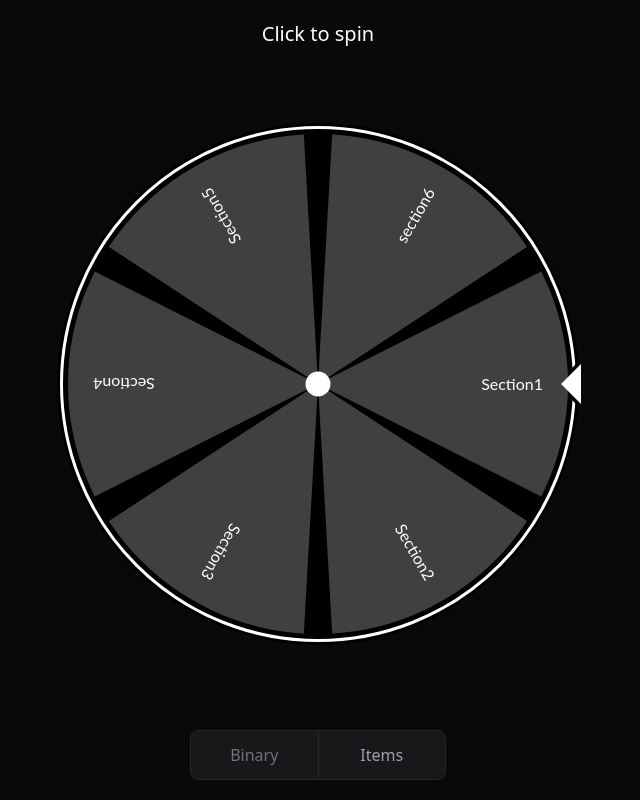
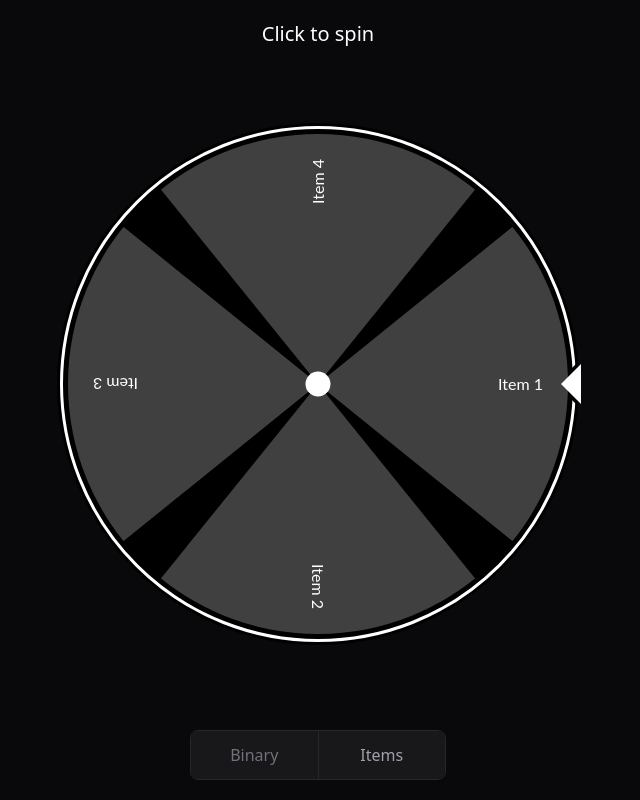
Before and after one commit to AlexeySazonov31/choice-react, a React (Vite) app: page /spinner in a window 1280 px wide. Shown: the whole page, without its empty margins (322-962 px from the left). Built offline with nearby package versions, Linux system fonts and the light colour scheme.

Commit message:
add and edit custom items

```diff
--- a/src/Pages/Spinner/index.tsx
+++ b/src/Pages/Spinner/index.tsx
@@ -6,24 +6,27 @@ declare module "react" {
   }
 }
 
-const items = [
-  "Section1",
-  "Section2",
-  "Section3",
-  "Section4",
-  "Section5",
-  "section6",
-];
+const initialTextareaValue = "Item 1\nItem 2\nItem 3\nItem 4";
 const spinDuration = 8;
 
+import { useOutletContext } from "react-router-dom";
 import { usePrevious } from "../../hooks";
 import "./spinner.css";
-import React, { useState } from "react";
+import React, { Dispatch, useState } from "react";
 
 export function Spinner() {
   const [selectedItem, setSelectedItem] = useState<null | number>(null);
   const [isSpinning, setIsSpinning] = useState<boolean>(false);
+  const [textareaValue, setTextareaValue] =
+    useState<string>(initialTextareaValue);
   const prevSelectedItem = usePrevious(selectedItem);
+
+  const items = textareaValue.split("\n").filter(str => /\w+/.test(str));
+
+  const [showModalSpinnerOpt, setShowModalSpinnerOpt]: [
+    boolean,
+    Dispatch<boolean>,
+  ] = useOutletContext();
 
   const selectItem = () => {
     if (items.length === 0 || isSpinning === true) {
@@ -40,8 +43,8 @@ export function Spinner() {
       setIsSpinning(true);
 
       setTimeout(() => {
-          setIsSpinning(false);
-      }, spinDuration * 1000 );
+        setIsSpinning(false);
+      }, spinDuration * 1000);
 
       // TODO winner modal
       setTimeout(() => {
@@ -53,10 +56,11 @@ export function Spinner() {
   const wheelVars = {
     "--nb-item": items.length,
     "--selected-item": selectedItem,
-    "--initial-item": prevSelectedItem ? prevSelectedItem : 0
+    "--initial-item": prevSelectedItem ? prevSelectedItem : 0,
   } as React.CSSProperties;
 
-  const spinningCssClass = selectedItem === null ? "" : isSpinning ? "spinning" : "preview";
+  const spinningCssClass =
+    selectedItem === null ? "" : isSpinning ? "spinning" : "preview";
 
   const cssProperties = {
     "--spinning-duration": `${spinDuration}s`,
@@ -73,11 +77,66 @@ export function Spinner() {
   return (
     <>
       <div
+        data-active={showModalSpinnerOpt}
+        className="invisible data-[active=true]:visible opacity-0 data-[active=true]:opacity-100 transition-opacity"
+      >
+        <div
+          data-active={showModalSpinnerOpt}
+          className="fixed inset-0 z-50 flex items-center justify-center"
+          onClick={() => setShowModalSpinnerOpt(false)}
+        >
+          <div
+            className="relative mx-auto my-6 w-11/12 sm:w-3/4 md:w-2/3 max-w-xl"
+            onClick={(e) => e.stopPropagation()}
+          >
+            {/*content*/}
+            <div className="relative flex w-full flex-col rounded-lg border border-zinc-800 bg-zinc-900 shadow-lg outline-none focus:outline-none">
+              {/*header*/}
+              <div className="flex items-center justify-between rounded-t border-b border-solid border-zinc-800 p-5">
+                <h3 className="text-2xl font-semibold text-zinc-100">
+                  Select options
+                </h3>
+                <button
+                  className="float-right ml-auto border-0 bg-transparent p-1 text-3xl font-semibold leading-none text-white opacity-50 transition-opacity hover:opacity-80"
+                  onClick={() => setShowModalSpinnerOpt(false)}
+                >
+                  <span className="block h-auto w-auto bg-transparent fill-white text-2xl text-white outline-none focus:outline-none">
+                    &#x2715;
+                  </span>
+                </button>
+              </div>
+              {/*body*/}
+              <div className="p-6 text-zinc-100">
+                <textarea
+                  className="max-h-96 min-h-38 w-full rounded border border-zinc-800 bg-zinc-900 p-3 outline-none placeholder:text-zinc-700 focus:outline-zinc-800"
+                  rows={5}
+                  value={textareaValue}
+                  onChange={(e) => setTextareaValue(e.target.value)}
+                  minLength={3}
+                />
+              </div>
+              {/*footer*/}
+              <div className="flex items-center justify-end rounded-b border-t border-solid border-zinc-800 p-6">
+                <button
+                  className="mb-1 mr-1 rounded bg-emerald-700 px-6 py-3 text-sm font-semibold uppercase text-white transition-colors duration-150 hover:bg-emerald-800 active:bg-emerald-600"
+                  type="button"
+                  onClick={() => setShowModalSpinnerOpt(false)}
+                >
+                  Save
+                </button>
+              </div>
+            </div>
+          </div>
+        </div>
+        <div className="fixed inset-0 z-40 bg-black opacity-60"></div>
+      </div>
+
+      <div
         style={cssProperties}
         className="grid h-full"
       >
-        <h1 className="text-center text-xl text-white pt-5">Click to spin</h1>
-        <div className="wheel-container justify-self-center mb-20">
+        <h1 className="pt-5 text-center text-xl text-white">Click to spin</h1>
+        <div className="wheel-container mb-20 justify-self-center">
           <div
             className={`wheel ${spinningCssClass}`}
             style={wheelVars}
--- a/src/components/Layout/index.tsx
+++ b/src/components/Layout/index.tsx
@@ -1,10 +1,12 @@
+import { useState } from "react";
 import { Link, Outlet, useLocation } from "react-router-dom";
 
 export function Layout() {
   const location = useLocation();
+  const [showModalSpinnerOpt, setShowModalSpinnerOpt] = useState<boolean>(false);
   return (
     <>
-      <nav className="fixed bottom-5 z-10 left-1/2 -ml-32 flex w-64 select-none justify-center divide-x divide-zinc-800 overflow-hidden rounded-lg border border-zinc-800 text-center text-zinc-500 *:flex-1 *:bg-zinc-900 *:py-3 *:transition-all">
+      <nav className="fixed bottom-5 left-1/2 z-10 -ml-32 flex w-64 select-none justify-center divide-x divide-zinc-800 overflow-hidden rounded-lg border border-zinc-800 text-center text-zinc-500 *:flex-1 *:bg-zinc-900 *:py-3 *:transition-all">
         <Link
           to="/"
           data-active={location.pathname === "/"}
@@ -16,11 +18,12 @@ export function Layout() {
           to="/spinner"
           data-active={location.pathname === "/spinner"}
           className="data-[active=true]:text-zinc-400 data-[active=true]:hover:text-zinc-300"
+          onClick={() => location.pathname === "/spinner" && setShowModalSpinnerOpt(true)}
         >
           {location.pathname === "/spinner" ? "Items" : "Spinner"}
         </Link>
       </nav>
-      <Outlet />
+      <Outlet context={[showModalSpinnerOpt, setShowModalSpinnerOpt]} />
     </>
   );
 }
```
